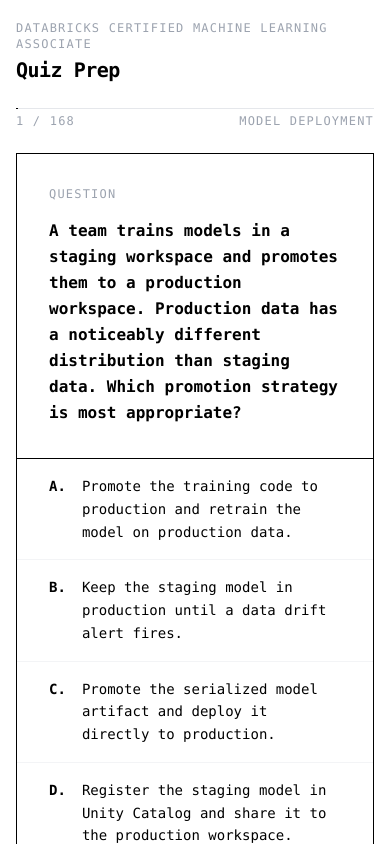
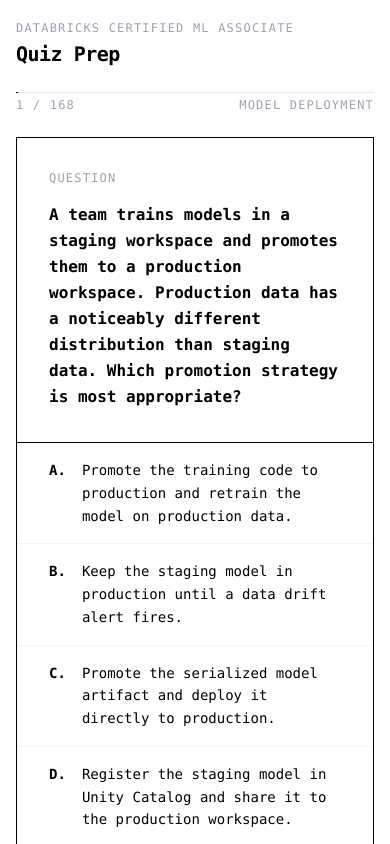
Before and after one commit to boyeaalhagie/Databricks-ML-Associate-Prep, a React (Vite) app in the folder quiz-app/: page / in a window 390 px wide. Shown: the top 844 px of the page. Built offline with nearby package versions, Linux system fonts and the light colour scheme.

Commit message:
replaces the Machine Learning text to ML on mobile

```diff
--- a/quiz-app/src/App.tsx
+++ b/quiz-app/src/App.tsx
@@ -80,7 +80,8 @@
       {/* Header */}
       <div className="w-full max-w-2xl mb-6">
         <p className="text-xs uppercase tracking-widest text-gray-400 mb-1">
-          Databricks Certified Machine Learning Associate
+          <span className="sm:hidden">Databricks Certified ML Associate</span>
+          <span className="hidden sm:inline">Databricks Certified Machine Learning Associate</span>
         </p>
         <h1 className="text-xl font-bold tracking-tight">Quiz Prep</h1>
       </div>
```
